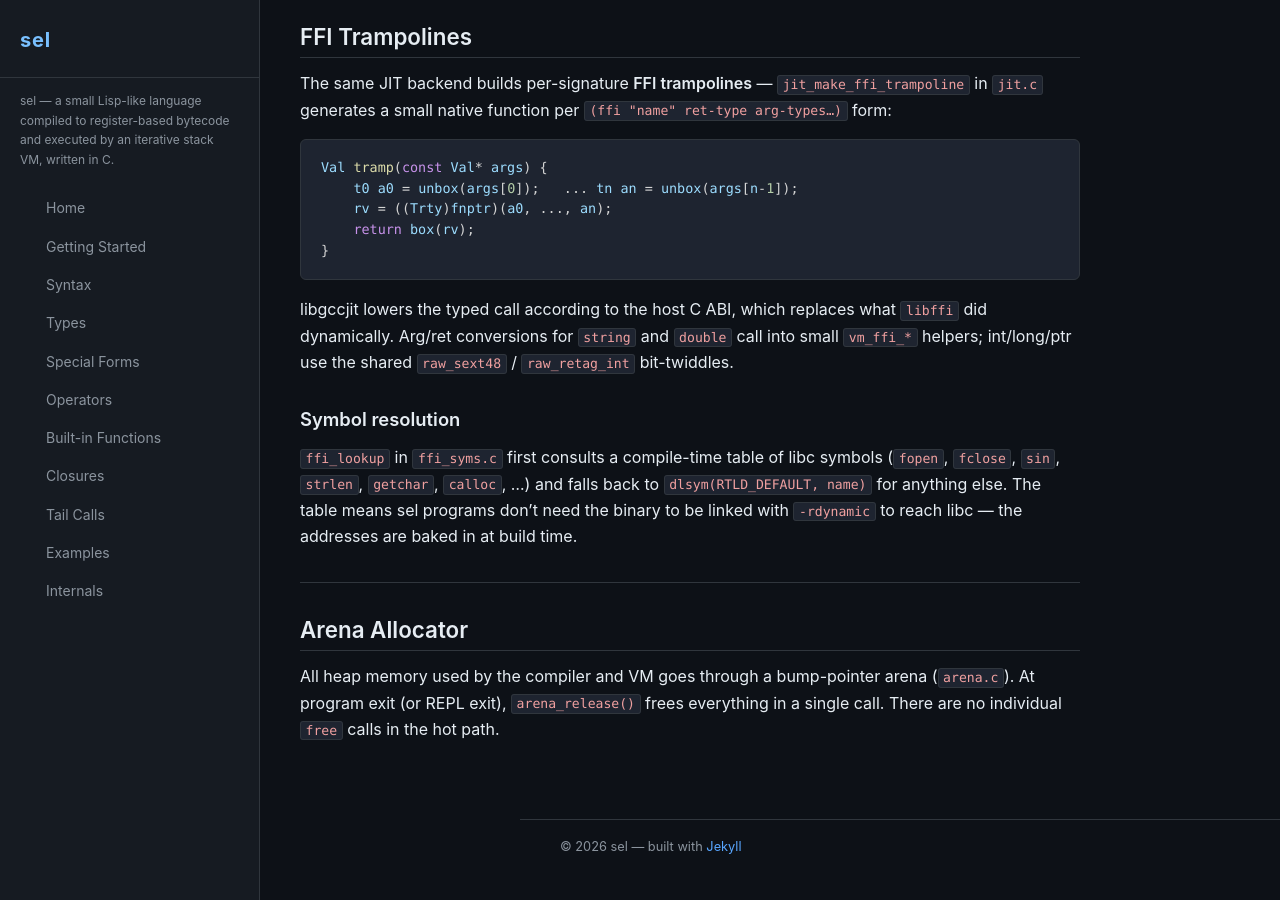
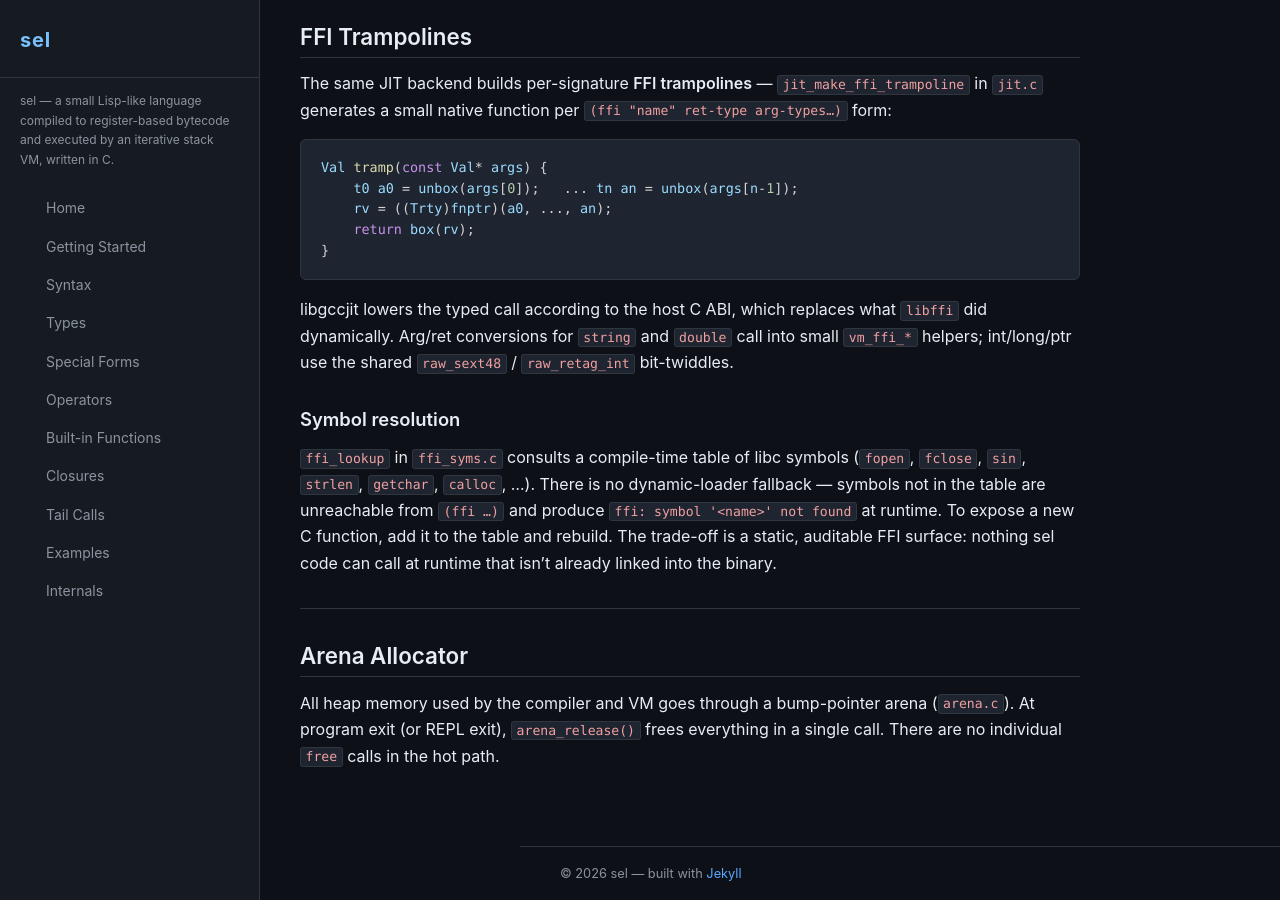
Before and after one commit to Luca00casati/sel-doc, a Jekyll site: the page built from docs/internals.md, in a window 1280 px wide and 900 px high, scrolled down 15966 px. Built offline with Jekyll 4.4.1, drawn with Linux system fonts in a browser that asks for light colours; before the commit the page ends 16839 px from its top, so only the background shows below that; some of the changed text lies outside the part shown.

Commit message:
drop dlsym mention from FFI docs
sel no longer falls back to dlsym for symbols missing from the
compile-time table — internals.md and builtins.md now say so plainly.

Co-Authored-By: Claude Opus 4.7 <noreply@anthropic.com>

```diff
--- a/docs/internals.md
+++ b/docs/internals.md
@@ -56,7 +56,7 @@ vm.c         ──  Val (result value)
 | `arena.c` / `arena.h` | Bump-pointer arena allocator |
 | `gc.c` / `gc.h` | Mark-sweep GC for heap-allocated values |
 | `jit.c` / `jit.h` | libgccjit-backed JIT + FFI trampoline builder |
-| `ffi_syms.c` / `ffi_syms.h` | Compile-time FFI symbol table (+ dlsym fallback) |
+| `ffi_syms.c` / `ffi_syms.h` | Compile-time FFI symbol table |
 | `linenoise/` | Vendored line-editing library (git submodule) |
 
 ---
@@ -629,11 +629,13 @@ use the shared `raw_sext48` / `raw_retag_int` bit-twiddles.
 
 ### Symbol resolution
 
-`ffi_lookup` in `ffi_syms.c` first consults a compile-time table of libc
-symbols (`fopen`, `fclose`, `sin`, `strlen`, `getchar`, `calloc`, …) and
-falls back to `dlsym(RTLD_DEFAULT, name)` for anything else. The table
-means sel programs don't need the binary to be linked with `-rdynamic`
-to reach libc — the addresses are baked in at build time.
+`ffi_lookup` in `ffi_syms.c` consults a compile-time table of libc
+symbols (`fopen`, `fclose`, `sin`, `strlen`, `getchar`, `calloc`, …).
+There is no dynamic-loader fallback — symbols not in the table are
+unreachable from `(ffi …)` and produce `ffi: symbol '<name>' not found`
+at runtime. To expose a new C function, add it to the table and rebuild.
+The trade-off is a static, auditable FFI surface: nothing sel code can
+call at runtime that isn't already linked into the binary.
 
 ---
 
```
Also changed, not shown: docs/builtins.md (+6 -5 lines).
